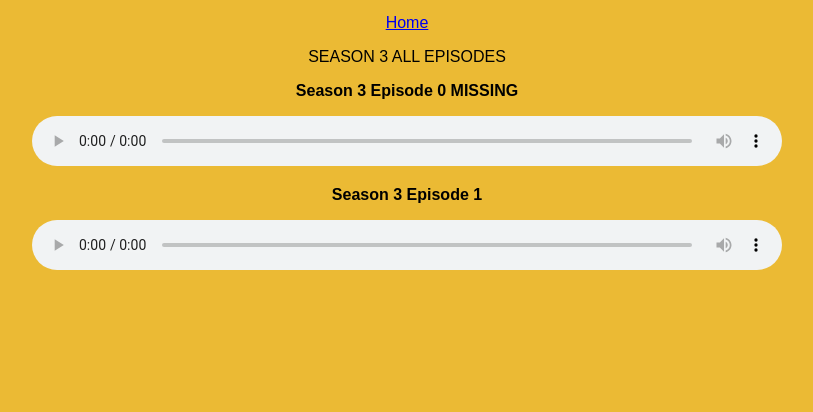
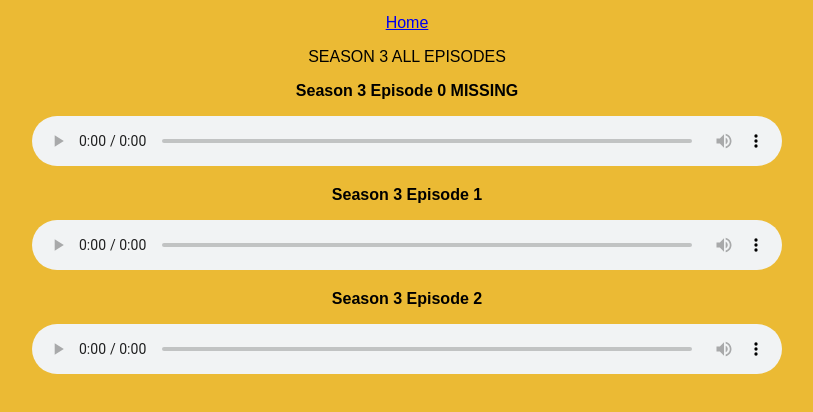
Before and after one commit to BobJohnson105/confusedfm, a plain HTML site: page Season3.html in a window 1280 px wide. Shown: the part 136-548 px from the top of the page, without its empty margins (233-1046 px from the left). Drawn offline with Linux system fonts and the light colour scheme.

Commit message:
Added S3Ep2

```diff
--- a/Season3.html
+++ b/Season3.html
@@ -47,6 +47,12 @@ ul {
 	Your browser does not support the audio element.
 	</audio>
 </div>
-
+<div class="center">
+	<p><strong>Season 3 Episode 2</strong></p>
+		<audio controls style="width: 750px; height: 50px">
+		<source src="Season3/3Ep2.wav" type="audio/mpeg">
+	Your browser does not support the audio element.
+	</audio>
+</div>
 </body>
 </html>
```
Also changed, not shown: 1 other file.
